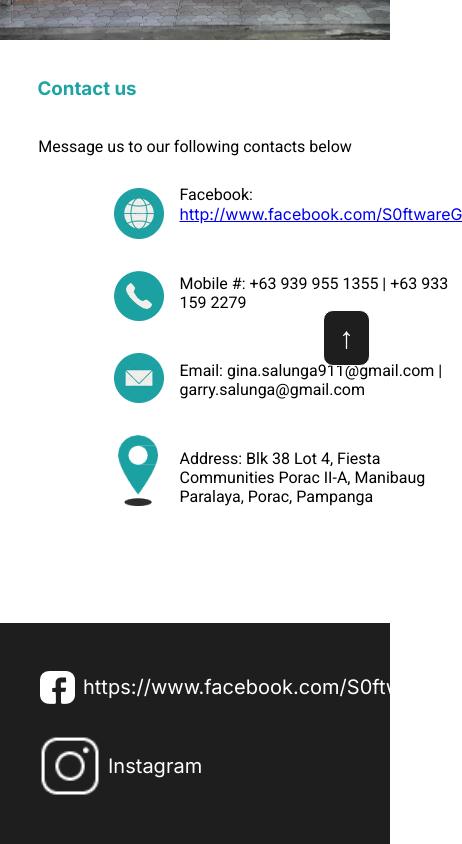
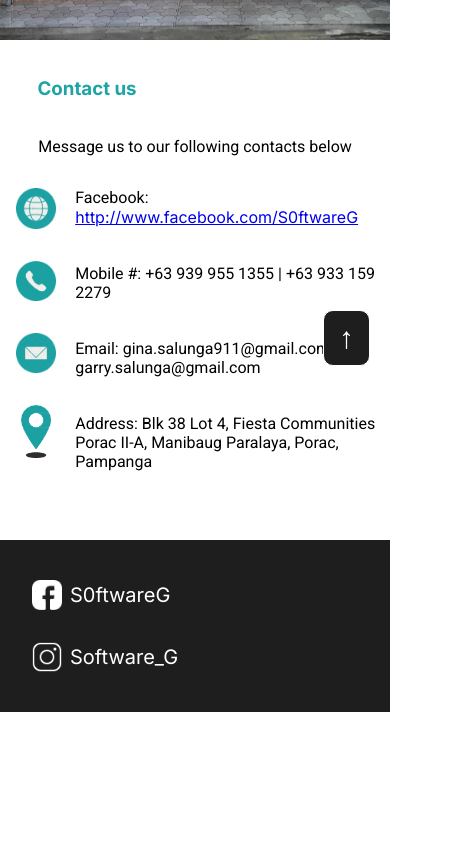
Before and after one commit to tsAntonio25/software-g, a plain HTML site: page contact.html in a window 390 px wide. Shown: the part 458-1302 px from the top of the page, 462 px wide, since content can reach past the window. After the commit the page ends 1170 px from the top, so only its background shows below. Drawn offline with Linux system fonts and the light colour scheme.

Commit message:
fixed viewports

```diff
--- a/contact.html
+++ b/contact.html
@@ -169,11 +169,11 @@
         <div class="links">
             <div class="soclinks">
                 <img src="assets/images/fblogo.png" alt="FB Logo">
-                <a href="https://www.facebook.com/S0ftwareG">https://www.facebook.com/S0ftwareG</a>
+                <a href="https://www.facebook.com/S0ftwareG">S0ftwareG</a>
             </div>
             <div class="soclinks">
                 <img src="assets/images/instalogo.png" alt="Insta Logo">
-                <a href="#">Instagram</a>
+                <a href="#">Software_G</a>
             </div>
         </div>
 
--- a/css/styles.css
+++ b/css/styles.css
@@ -1211,10 +1211,11 @@
 
     .contacts {
         border: 5px solid var(--green);
-        width: 50%;
+        width: 70%;
         margin: 1em auto;
         display: flex;
         margin-bottom: 5em;
+        padding: 0.5em;
     }
 
     .contact-info p {
@@ -1267,7 +1268,6 @@
     }
 
     /* navigation */
-
     nav .logo img {
         width: 100px;
     }
@@ -1479,6 +1479,8 @@
         align-items: center;
         flex-direction: column;
         width: 100%;
+        position: relative;
+        right: 1em;
     }
 
     .slide-images img{
@@ -1496,7 +1498,7 @@
     }
 
     .slide-images .dots {
-        width: 400px;
+        width: 300px;
         margin: 20px auto;
         display: flex;
         align-items: center;
@@ -1560,7 +1562,9 @@
     }
 
     .videos video {
-        padding: 5em;
+        padding: 2em 1em;
+        width: 300px;
+        height: 150px;
     }
 
     .videos h3 {
@@ -1597,7 +1601,7 @@
      }
 
      .project img {
-         width: 250px;
+         width: 200px;
      }
 
      .pos-projs .list-descs {
@@ -1622,25 +1626,27 @@
      }
      .icons img {
         display: block;
-        width: 50px;
+        width: 40px;
         padding: 1em 0.5em 1em 1em;
     }
 
     .icons img:last-child {
-        width: 40px;
+        width: 30px;
         padding-left: 1.3em;
     }
 
     .contacts {
         border: none;
-        width: 50%;
-        margin: 1em auto;
+        width: 100%;
+        margin: 1em 0;
         display: flex;
         margin-bottom: 5em;
+        position: relative;
+
     }
 
     .contact-info p {
-        padding: 0.8em 0 2.3em 0.5em;
+        padding: 1em 0 1.3em 0.7em;
     }
 
     p.saythis {
@@ -1649,10 +1655,10 @@
 
     /* footer */
     footer {
-        margin-top: 5em;
+        margin-top: 3em;
         color: var(--white);
         background-color: var(--darkgrey);
-        padding: 2em;
+        padding: 1.5em;
     }
 
     footer .link {
@@ -1669,7 +1675,8 @@
     }
 
     footer .links .soclinks img {
-        width: 60px;
+        width: 30px;
+        height: 30px;
         padding-right: 0.5em;
     }
 
```
Also changed, not shown: about.html (+2 -3 lines), index.html (+2 -2 lines), projects.html (+2 -2 lines), services.html (+2 -2 lines), template.html (+3 -3 lines), css/styles.min.css.
